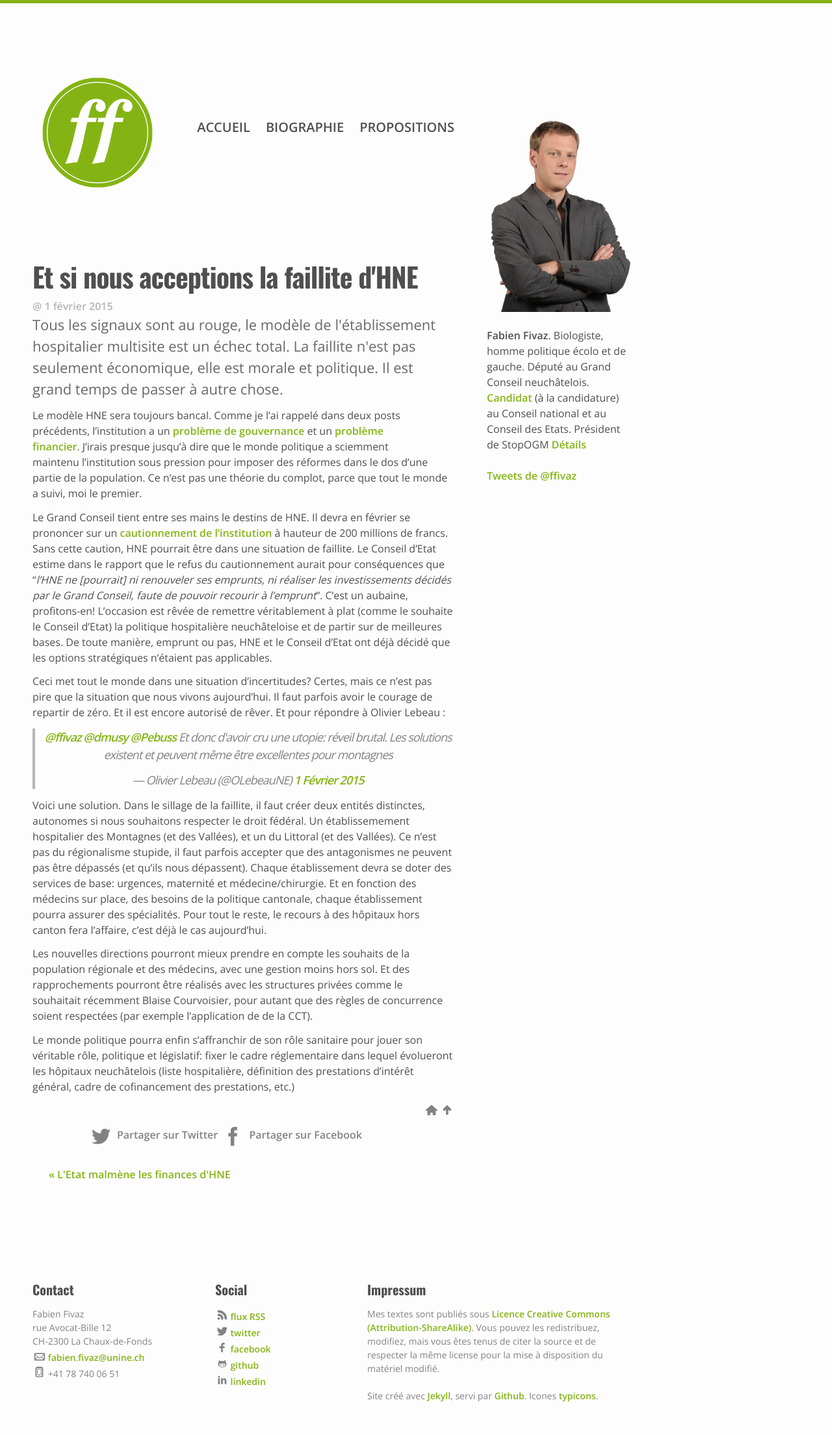
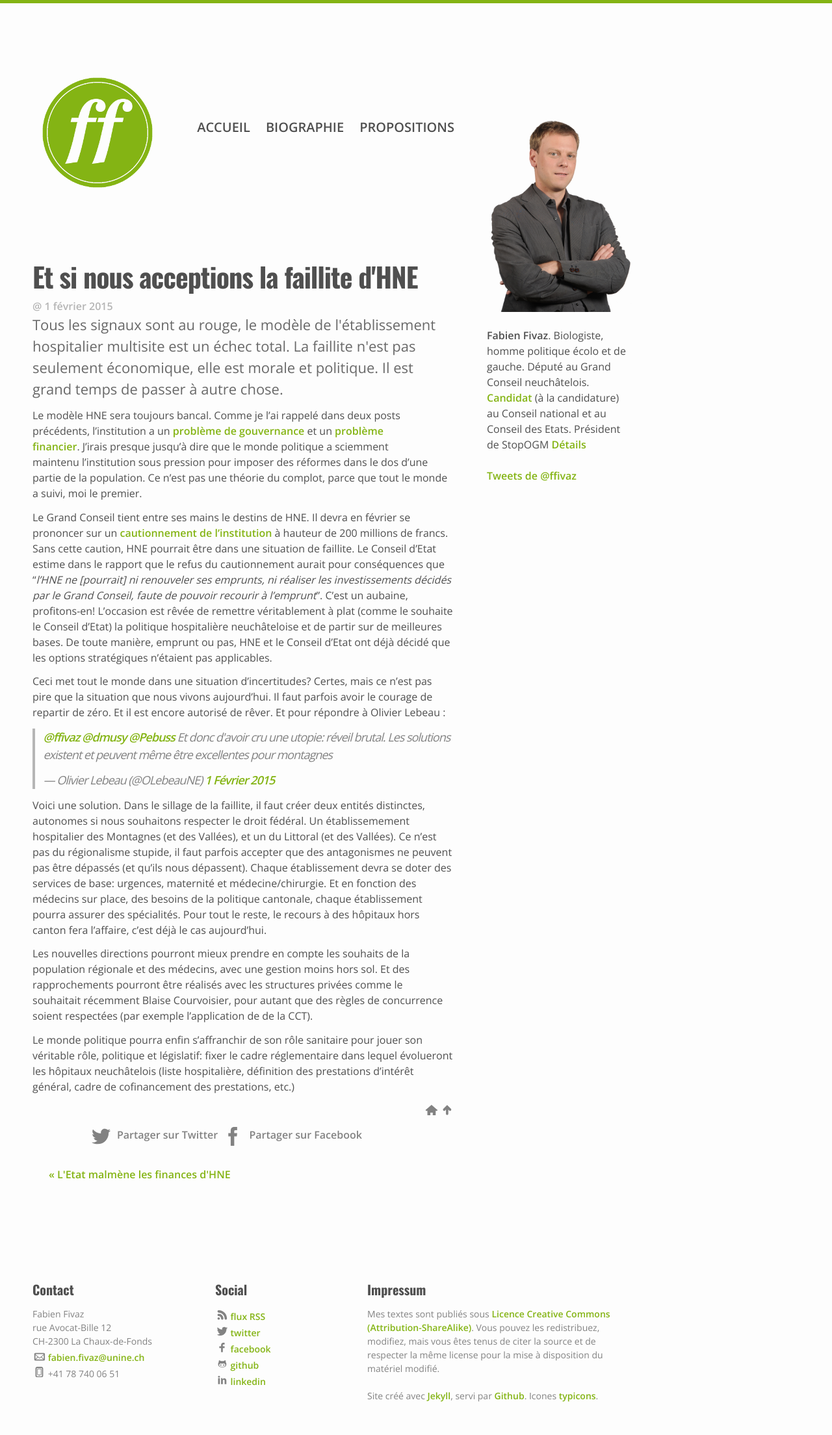
Before and after one commit to ffivaz/ffivaz.github.io, a Jekyll site: the page built from _posts/2015-02-01-et-si-nous-acceptions-la-faillite-de-HNE.markdown, in a window 1280 px wide. Shown: the whole page at 65% size. Built offline with Jekyll 4.4.1, drawn with Linux system fonts in a browser that asks for light colours; nearby versions of some CDN libraries; comment, search, counter and statistics services are not loaded.

Commit message:
Publication "Et si nous acceptions la faillite de HNE" ?

```diff
--- a/_posts/2015-02-01-et-si-nous-acceptions-la-faillite-de-HNE.markdown
+++ b/_posts/2015-02-01-et-si-nous-acceptions-la-faillite-de-HNE.markdown
@@ -25,7 +25,7 @@
 Ceci met tout le monde dans une situation d'incertitudes? Certes, mais ce n'est pas pire que la situation que nous vivons aujourd'hui.
 Il faut parfois avoir le courage de repartir de zéro. Et il est encore autorisé de rêver. Et pour répondre à Olivier Lebeau :
 
-<blockquote class="twitter-tweet" data-conversation="none" lang="fr" style="text-align: center;"><p><a href="https://twitter.com/ffivaz">@ffivaz</a> <a href="https://twitter.com/dmusy">@dmusy</a> <a href="https://twitter.com/Pebuss">@Pebuss</a> Et donc d&#39;avoir cru une utopie: réveil brutal. Les solutions existent et peuvent même être excellentes pour montagnes</p>&mdash; Olivier Lebeau (@OLebeauNE) <a href="https://twitter.com/OLebeauNE/status/561796450448072704">1 Février 2015</a></blockquote>
+<blockquote class="twitter-tweet" data-conversation="none" lang="fr"><p><a href="https://twitter.com/ffivaz">@ffivaz</a> <a href="https://twitter.com/dmusy">@dmusy</a> <a href="https://twitter.com/Pebuss">@Pebuss</a> Et donc d&#39;avoir cru une utopie: réveil brutal. Les solutions existent et peuvent même être excellentes pour montagnes</p>&mdash; Olivier Lebeau (@OLebeauNE) <a href="https://twitter.com/OLebeauNE/status/561796450448072704">1 Février 2015</a></blockquote>
 <script async src="//platform.twitter.com/widgets.js" charset="utf-8"></script>
 
 Voici une solution. Dans le sillage de la faillite, il faut créer deux entités distinctes, autonomes si nous souhaitons respecter le droit fédéral. Un
```
